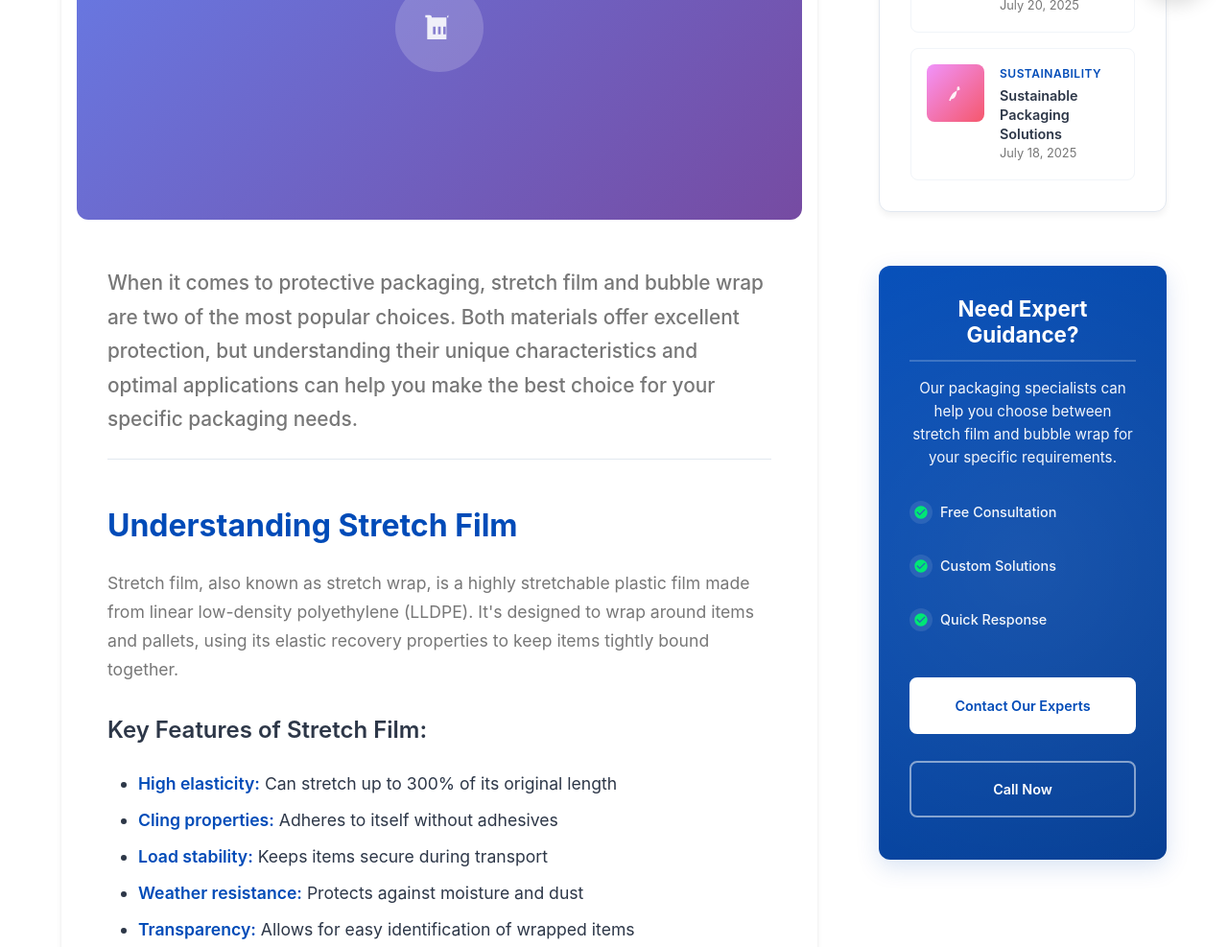
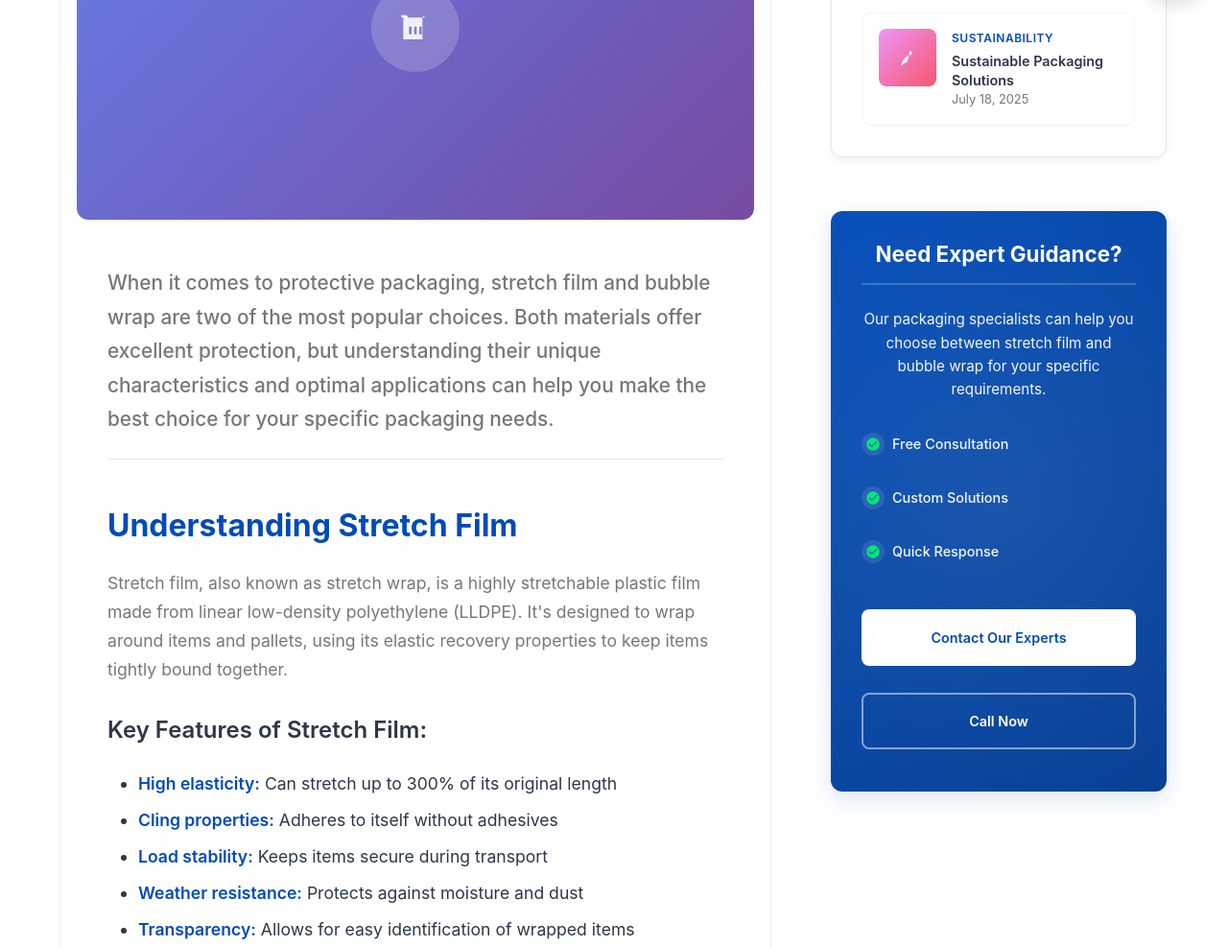
Before and after one commit to devvrat-hans/vardhamanagencies, a plain HTML site: page blog-stretch-film-vs-bubble-wrap.html in a window 1280 px wide. Shown: the part 780-1767 px from the top of the page at 96% size. Drawn offline with Linux system fonts and the light colour scheme.

Commit message:
fix blog issues 03

```diff
--- a/assets/css/blogposts.css
+++ b/assets/css/blogposts.css
@@ -1,3 +1,50 @@
+/* ===============================================
+   CRITICAL SIDEBAR STYLES - HIGHEST PRIORITY
+   DO NOT REMOVE !important DECLARATIONS
+   =============================================== */
+
+/* Force sidebar visibility and layout */
+.blog-post-page .blog-sidebar,
+.blog-sidebar {
+    display: flex !important;
+    flex-direction: column !important;
+    gap: var(--spacing-xl) !important;
+    width: 100% !important;
+    max-width: 350px !important;
+    flex-shrink: 0 !important;
+    visibility: visible !important;
+    opacity: 1 !important;
+}
+
+/* Force sidebar widget styling */
+.blog-post-page .sidebar-widget,
+.sidebar-widget {
+    background: white !important;
+    border-radius: var(--border-radius-lg) !important;
+    padding: var(--spacing-xl) !important;
+    box-shadow: var(--shadow-md) !important;
+    border: 1px solid var(--border-color) !important;
+    margin-bottom: var(--spacing-lg) !important;
+    width: 100% !important;
+    box-sizing: border-box !important;
+    display: block !important;
+    visibility: visible !important;
+    opacity: 1 !important;
+}
+
+/* Force expert guidance widget styling */
+.blog-post-page .sidebar-widget.expert-guidance,
+.sidebar-widget.expert-guidance {
+    background: linear-gradient(135deg, #004BB8 0%, #003a91 100%) !important;
+    color: white !important;
+    border: none !important;
+    min-height: 200px !important;
+}
+
+/* ===============================================
+   END CRITICAL SIDEBAR STYLES
+   =============================================== */
+
 /* Blog Post Card Styles */
 .blog-card {
     background: white;
@@ -130,19 +177,22 @@
     background: white;
 }
 
+/* HIGHEST PRIORITY BLOG POST LAYOUT - DO NOT REMOVE !important */
 .blog-post-layout {
-    display: grid;
-    grid-template-columns: 1fr 300px;
-    gap: var(--spacing-3xl);
-    max-width: 1200px;
-    margin: 0 auto;
+    display: grid !important;
+    grid-template-columns: 1fr 350px !important;
+    gap: var(--spacing-3xl) !important;
+    max-width: 1200px !important;
+    margin: 0 auto !important;
+    align-items: start !important;
 }
 
 .blog-post-main {
-    background: white;
-    border-radius: var(--border-radius-lg);
-    padding: var(--spacing-2xl);
-    box-shadow: var(--shadow-md);
+    background: white !important;
+    border-radius: var(--border-radius-lg) !important;
+    padding: var(--spacing-2xl) !important;
+    box-shadow: var(--shadow-md) !important;
+    width: 100% !important;
 }
 
 .featured-image {
@@ -241,10 +291,14 @@
     border-color: var(--primary-color);
 }
 
+/* HIGHEST PRIORITY SIDEBAR STYLES - DO NOT REMOVE !important */
 .blog-sidebar {
     display: flex !important;
     flex-direction: column !important;
     gap: var(--spacing-xl) !important;
+    width: 100% !important;
+    max-width: 350px !important;
+    flex-shrink: 0 !important;
 }
 
 .sidebar-widget {
@@ -253,6 +307,9 @@
     padding: var(--spacing-xl) !important;
     box-shadow: var(--shadow-md) !important;
     border: 1px solid var(--border-color) !important;
+    margin-bottom: var(--spacing-lg) !important;
+    width: 100% !important;
+    box-sizing: border-box !important;
 }
 
 .sidebar-widget h3 {
@@ -262,18 +319,22 @@
     margin-bottom: var(--spacing-lg) !important;
     padding-bottom: var(--spacing-md) !important;
     border-bottom: 2px solid var(--border-color) !important;
-}
-
+    margin-top: 0 !important;
+}
+
+/* HIGHEST PRIORITY RELATED POSTS STYLES - DO NOT REMOVE !important */
 .related-posts {
     display: flex !important;
     flex-direction: column !important;
     gap: var(--spacing-md) !important;
+    width: 100% !important;
 }
 
 .related-posts-list {
     display: flex !important;
     flex-direction: column !important;
     gap: var(--spacing-md) !important;
+    width: 100% !important;
 }
 
 .related-post {
@@ -286,6 +347,8 @@
     border: 1px solid var(--border-light) !important;
     background: white !important;
     text-decoration: none !important;
+    width: 100% !important;
+    box-sizing: border-box !important;
 }
 
 .related-post:hover {
@@ -305,6 +368,7 @@
 
 .related-post__content {
     flex: 1 !important;
+    width: 100% !important;
 }
 
 .related-post__category {
@@ -323,6 +387,7 @@
     color: var(--text-primary) !important;
     margin-bottom: var(--spacing-xs) !important;
     line-height: 1.4 !important;
+    margin-top: 0 !important;
 }
 
 .related-post__content h4 a {
@@ -354,7 +419,7 @@
     padding: var(--spacing-xl) !important;
 }
 
-/* Expert Guidance Widget Styles - Enhanced Specificity with Fallback */
+/* HIGHEST PRIORITY EXPERT GUIDANCE WIDGET STYLES - DO NOT REMOVE !important */
 .blog-post-page .blog-sidebar .sidebar-widget.expert-guidance,
 .sidebar-widget.expert-guidance {
     background: #004BB8 !important; /* Fallback solid color */
@@ -367,19 +432,22 @@
     /* Add important styles to ensure visibility */
     min-height: 200px !important;
     padding: var(--spacing-xl) !important;
+    width: 100% !important;
+    box-sizing: border-box !important;
+    margin-bottom: var(--spacing-lg) !important;
 }
 
 .blog-post-page .blog-sidebar .sidebar-widget.expert-guidance::before,
 .sidebar-widget.expert-guidance::before {
-    content: '';
-    position: absolute;
-    top: -50%;
-    right: -50%;
-    width: 200%;
-    height: 200%;
-    background: radial-gradient(circle, rgba(255, 255, 255, 0.1) 0%, transparent 70%);
-    pointer-events: none;
-    z-index: 1;
+    content: '' !important;
+    position: absolute !important;
+    top: -50% !important;
+    right: -50% !important;
+    width: 200% !important;
+    height: 200% !important;
+    background: radial-gradient(circle, rgba(255, 255, 255, 0.1) 0%, transparent 70%) !important;
+    pointer-events: none !important;
+    z-index: 1 !important;
 }
 
 .blog-post-page .blog-sidebar .sidebar-widget.expert-guidance h3,
@@ -391,6 +459,9 @@
     position: relative !important;
     z-index: 2 !important;
     background: none !important;
+    margin-top: 0 !important;
+    margin-bottom: var(--spacing-lg) !important;
+    padding-bottom: var(--spacing-md) !important;
 }
 
 .blog-post-page .blog-sidebar .expert-guidance__content,
@@ -398,6 +469,7 @@
     position: relative !important;
     z-index: 2 !important;
     background: none !important;
+    width: 100% !important;
 }
 
 .blog-post-page .blog-sidebar .expert-guidance__content p,
@@ -408,6 +480,7 @@
     text-align: center !important;
     margin-bottom: var(--spacing-lg) !important;
     background: none !important;
+    margin-top: 0 !important;
 }
 
 .blog-post-page .blog-sidebar .expert-guidance__features,
@@ -417,6 +490,7 @@
     gap: var(--spacing-sm) !important;
     margin-bottom: var(--spacing-xl) !important;
     background: none !important;
+    width: 100% !important;
 }
 
 .blog-post-page .blog-sidebar .expert-guidance__features .feature,
@@ -429,6 +503,7 @@
     font-size: 0.9rem !important;
     font-weight: 500 !important;
     background: none !important;
+    width: 100% !important;
 }
 
 .blog-post-page .blog-sidebar .expert-guidance__features .feature svg,
@@ -448,6 +523,7 @@
     flex-direction: column !important;
     gap: var(--spacing-md) !important;
     background: none !important;
+    width: 100% !important;
 }
 
 .blog-post-page .blog-sidebar .expert-guidance__actions .btn,
@@ -463,6 +539,8 @@
     position: relative !important;
     overflow: hidden !important;
     display: inline-block !important;
+    width: 100% !important;
+    box-sizing: border-box !important;
 }
 
 .blog-post-page .blog-sidebar .expert-guidance__actions .btn::before,
@@ -635,15 +713,21 @@
     margin-bottom: var(--spacing-md);
 }
 
-/* Responsive Design for Blog Posts */
+/* HIGHEST PRIORITY RESPONSIVE DESIGN FOR BLOG POSTS - DO NOT REMOVE !important */
 @media (max-width: 968px) {
     .blog-post-layout {
-        grid-template-columns: 1fr;
-        gap: var(--spacing-xl);
+        grid-template-columns: 1fr !important;
+        gap: var(--spacing-xl) !important;
     }
 
     .blog-sidebar {
-        order: -1;
+        order: -1 !important;
+        max-width: 100% !important;
+        width: 100% !important;
+    }
+
+    .sidebar-widget {
+        margin-bottom: var(--spacing-lg) !important;
     }
 }
 
--- a/blog-stretch-film-vs-bubble-wrap.html
+++ b/blog-stretch-film-vs-bubble-wrap.html
@@ -8,24 +8,24 @@
     <meta name="keywords" content="stretch film vs bubble wrap, packaging comparison, protective packaging, shipping materials, Vardhaman Agencies">
 
     <!-- Favicon -->
-    <link rel="icon" type="image/png" href="assets/images/logo/favicon.png">
-    <link rel="shortcut icon" type="image/png" href="assets/images/logo/favicon.png">
+    <link rel="icon" type="image/png" href="/assets/images/logo/favicon.png">
+    <link rel="shortcut icon" type="image/png" href="/assets/images/logo/favicon.png">
 
     <!-- CSS Files -->
-    <link rel="stylesheet" href="assets/css/components.css">
-    <link rel="stylesheet" href="assets/css/navbar.css">
-    <link rel="stylesheet" href="assets/css/footer.css">
-    <link rel="stylesheet" href="assets/css/cta.css">
-    <link rel="stylesheet" href="assets/css/scroll-to-top.css">
-    <link rel="stylesheet" href="assets/css/chatbot.css">
-    <link rel="stylesheet" href="assets/css/blogposts.css">
+    <link rel="stylesheet" href="/assets/css/components.css">
+    <link rel="stylesheet" href="/assets/css/navbar.css">
+    <link rel="stylesheet" href="/assets/css/footer.css">
+    <link rel="stylesheet" href="/assets/css/cta.css">
+    <link rel="stylesheet" href="/assets/css/scroll-to-top.css">
+    <link rel="stylesheet" href="/assets/css/chatbot.css">
+    <link rel="stylesheet" href="/assets/css/blogposts.css">
 </head>
 <body class="blog-post-page">
     <!-- Header -->
     <header class="header" id="header">
         <div class="container header__container">
             <a href="index.html" class="header__logo">
-                <img src="assets/images/logo/vardhamanagencies-logo-nobg.png" alt="Vardhaman Agencies" class="logo-image">
+                <img src="/assets/images/logo/vardhamanagencies-logo-nobg.png" alt="Vardhaman Agencies" class="logo-image">
                 <h1>Vardhaman Agencies</h1>
             </a>
             <nav class="header__nav">
@@ -603,19 +603,18 @@
     </div>
 
     <!-- JavaScript Files -->
-    <script src="assets/js/blogposts.js"></script>
-    <script src="assets/js/cta.js"></script>
-    <script src="assets/js/scroll-to-top.js"></script>
-    <script src="assets/js/chatbot.js"></script>
-    <script src="assets/js/search.js"></script>
-    <script src="assets/js/navbar.js"></script>
-    <script src="assets/js/footer.js"></script>
+    <script src="/assets/js/blogposts.js"></script>
+    <script src="/assets/js/cta.js"></script>
+    <script src="/assets/js/scroll-to-top.js"></script>
+    <script src="/assets/js/chatbot.js"></script>
+    <script src="/assets/js/search.js"></script>
+    <script src="/assets/js/navbar.js"></script>
+    <script src="/assets/js/footer.js"></script>
 
     <script>
         // Initialize blog post page without template loading
         document.addEventListener('DOMContentLoaded', () => {
             // Initialize components that don't require template loading
-            console.log('Blog post initialized');
         });
     </script>
 </body>
```
Also changed, not shown: blog-bubble-wrap-ultimate-guide.html (+17 -18 lines), blog-sustainable-packaging-solutions.html (+16 -17 lines), tasks.txt.
